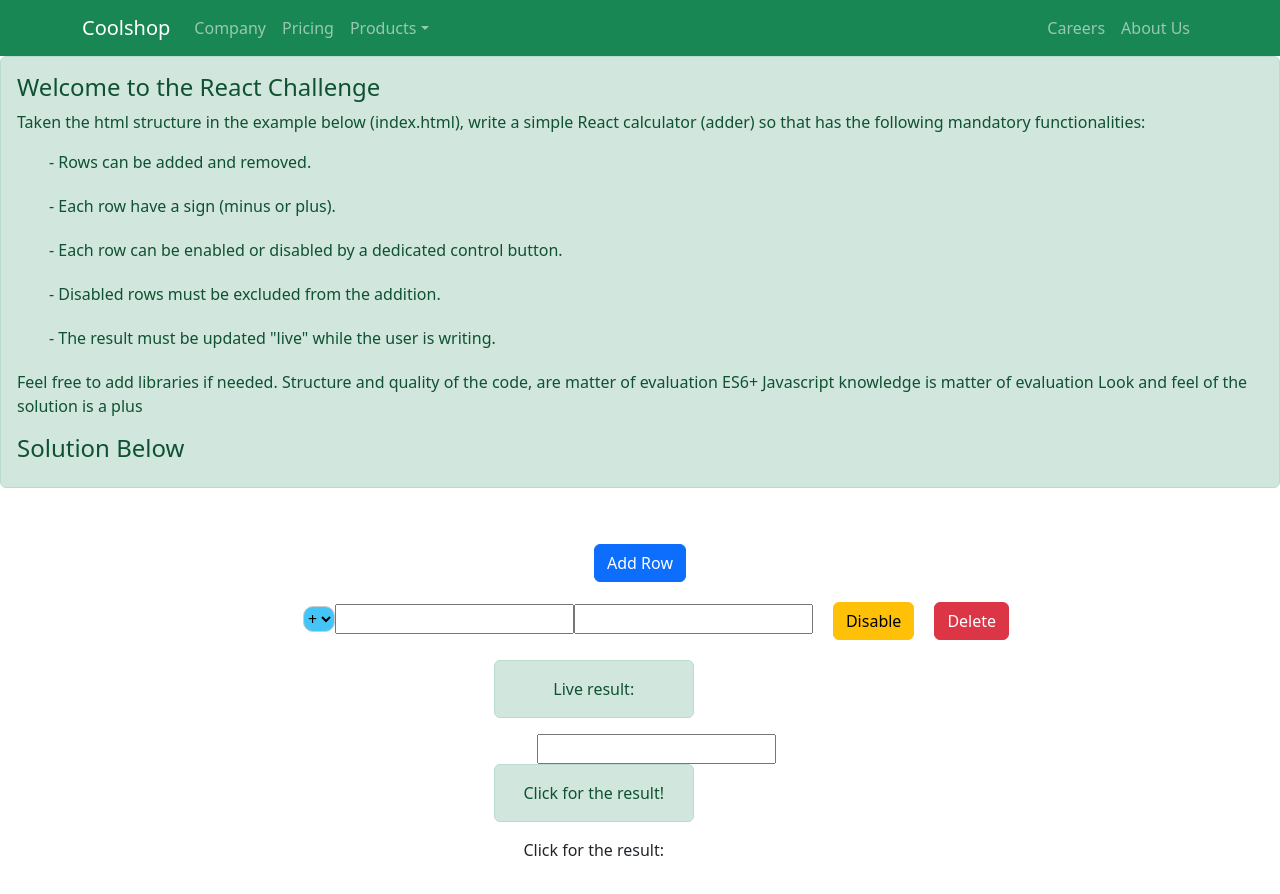
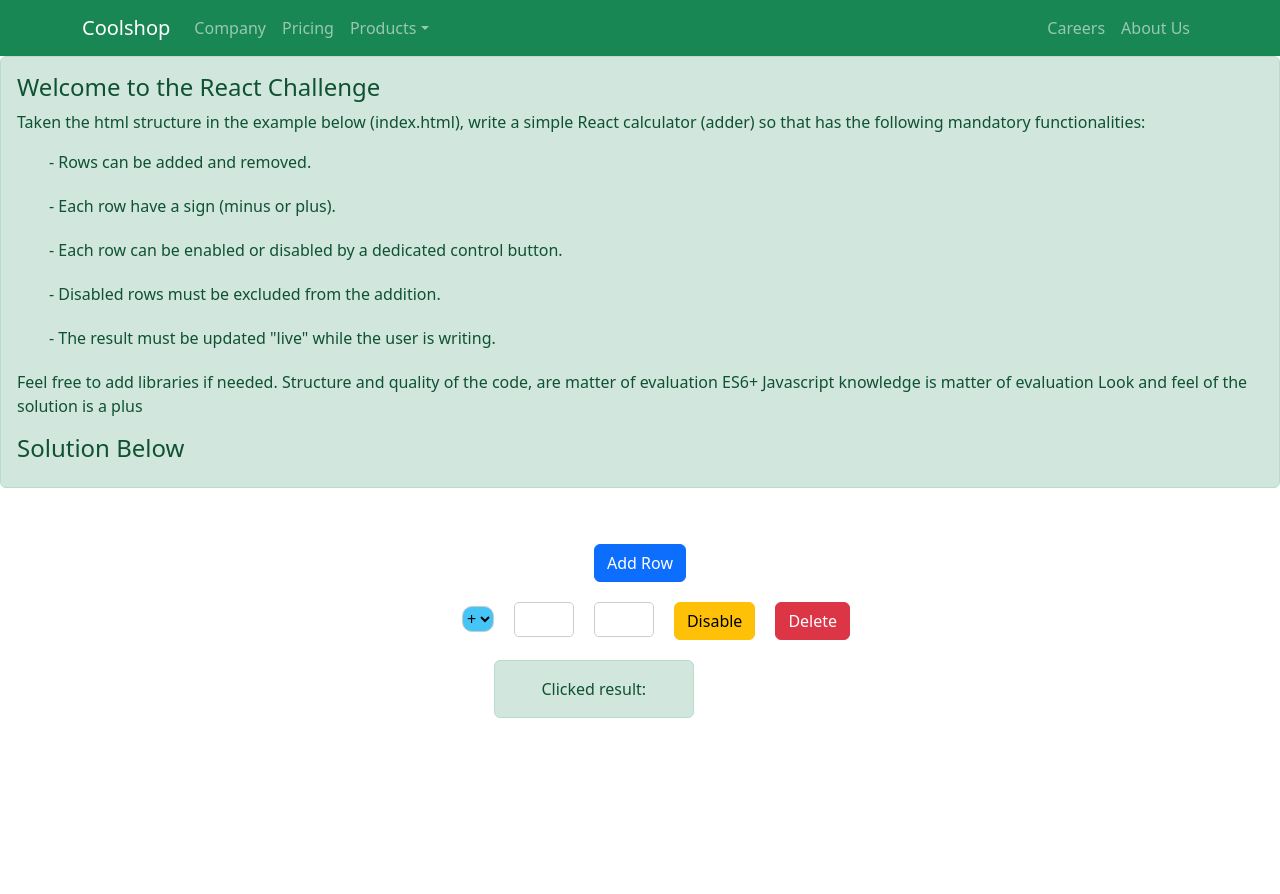
Before and after one commit to theringsofsaturn/react-challenge-calculator, a React (Create React App) app: page / in a window 1280 px wide. Shown: the top 894 px of the page. After the commit the page ends 800 px from the top, so only its background shows below. Built offline with nearby package versions, Linux system fonts and the light colour scheme.

Commit message:
fixed bug with input working after clicking disable button

```diff
--- a/src/components/Row/MyRow.jsx
+++ b/src/components/Row/MyRow.jsx
@@ -34,14 +34,17 @@ const MyRow = () => {
   };
   // Sum calculation function
   const sumOfTwoInputs = () => {
-    if (sign === '+') {
-      setResult(Number(inputValue.firstInput) + Number(inputValue.secondInput));
-    } else {
-      setResult(Number(inputValue.firstInput) - Number(inputValue.secondInput));
-    }
-    // console.log(result);
-    // console.log(inputValue.firstInput);
-    // console.log(inputValue.secondInput);
+    setResult(Number(inputValue.firstInput) + Number(inputValue.secondInput));
+
+    // if (sign === '+') {
+    //   setResult(firstNumber + secondNumber);
+    // } else if (sign === '-') {
+    //   setResult(firstNumber - secondNumber);
+    // } else if (sign === '*') {
+    //   setResult(firstNumber * secondNumber);
+    // } else if (sign === '/') {
+    //   setResult(firstNumber / secondNumber);
+    // }
   };
 
   // Update the result on input change
@@ -66,8 +69,10 @@ const MyRow = () => {
 
   return (
     <>
+      {/* Delete row when showRow is false  */}
       {showRow ? (
-        <fieldset className={isDisabled ? 'disabled disabledButton' : ''}>
+        /* Hide row when isDisabled is true */
+        <fieldset disabled={isDisabled}>
           <li>
             <select>
               <option value="plus">+</option>
@@ -75,12 +80,14 @@ const MyRow = () => {
             </select>
             {/* Create two inputs, get their value and sum them. Then show the sum in the result div */}
             <input
+              className="input"
               type="number"
               name="firstInput"
               value={inputValue.firstInput}
               onChange={handleInputValue}
             />
             <input
+              className="input"
               type="number"
               name="secondInput"
               value={inputValue.secondInput}
@@ -100,17 +107,16 @@ const MyRow = () => {
         </fieldset>
       ) : null}
       {/* - The result must be updated "live" while the user is writing =>> Updates live correctly, but small bug showing result -1. Result different when clicking the input arrows to update numbers, and different result when entering them. Will fix it tomorrow.*/}
-      <Alert variant="success" className="result">
-        Live result:
-      </Alert>
-      <input type="number" value={result} onChange={handleResult} />
+      <div className="result">
+        <Alert
+          variant="success"
+          className="clicked-result"
+          onClick={sumOfTwoInputs}
+        >
+          Clicked result: {result}
+        </Alert>
+      </div>
       {/* Result on click =>> Works correctly */}
-      <div className="result">
-        <Alert onClick={sumOfTwoInputs} variant="success">
-          Click for the result!
-        </Alert>
-        <span>Click for the result: {result}</span>
-      </div>
     </>
   );
 };
--- a/src/components/Row/row.css
+++ b/src/components/Row/row.css
@@ -26,6 +26,7 @@ select {
   border: 1px solid #ccc;
   background-color: #44c4f7;
   margin-right: 20px;
+  cursor: pointer;
 }
 
 .result {
@@ -38,6 +39,35 @@ select {
   margin-bottom: 40px;
 }
 
-.disabledButton {
+*:disabled {
   opacity: 0.5;
+  /* pointer-events: none; */
 }
+.span-result {
+  margin-top: 30px;
+}
+
+.input-live {
+  margin-bottom: 20px;
+  text-align: center;
+  border: 1px solid #ccc;
+  margin-right: 80px;
+  border-radius: 5px;
+  width: 60px;
+  height: 35px;
+  border: 1px solid #ccc;
+}
+
+.input-clicked {
+  margin-bottom: 20px;
+  text-align: center;
+  border: 1px solid #ccc;
+  border-radius: 5px;
+  width: 60px;
+  height: 35px;
+  border: 1px solid #ccc;
+}
+
+.clicked-result {
+  cursor: pointer;
+}
```
